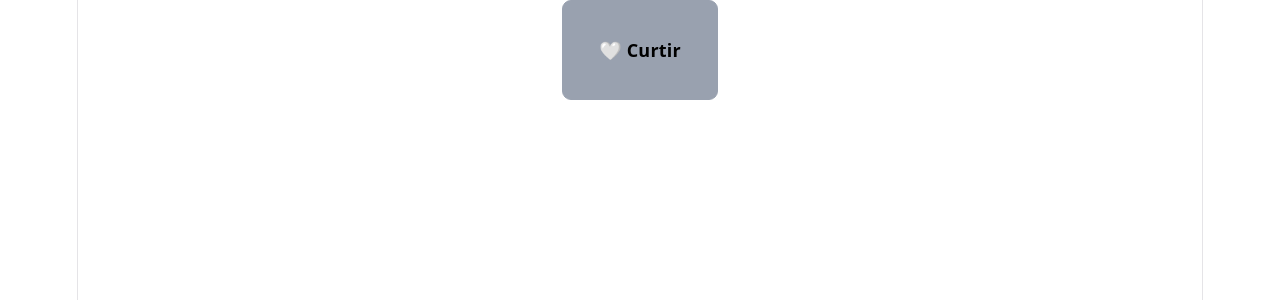
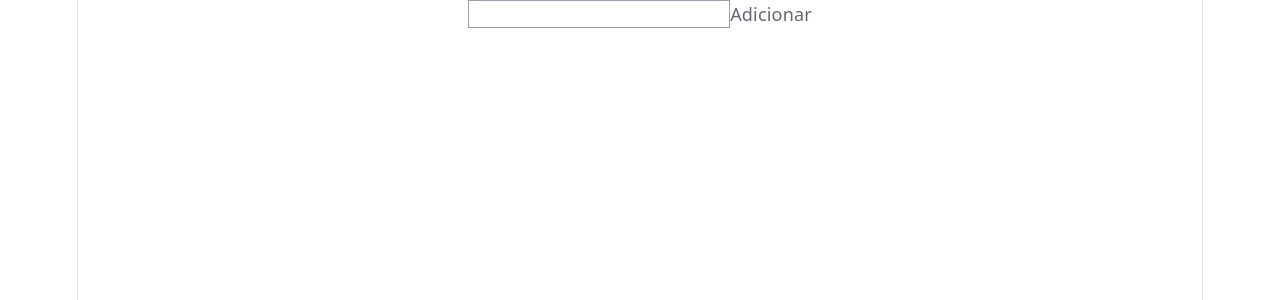
Before and after one commit to giovannacostaxavier/react-labs, a React (Vite) app: page / in a window 1280 px wide. Shown: the top 300 px of the page. Built offline with nearby package versions, Linux system fonts and the light colour scheme.

Commit message:
feat: novo exercicio com zustand

```diff
--- a/src/App.jsx
+++ b/src/App.jsx
@@ -1,11 +1,11 @@
-import BotaoLike from "./exercicios/LikesComZustand/BotaoLike"
+import ListaFavoritos from "./exercicios/ListaDeFavoritosZustand/ListaFavoritos"
 
 const App =()=>{
 
   return(
     <div>
 
-      <BotaoLike/>
+      <ListaFavoritos/>
 
     </div>
   )
--- /dev/null
+++ b/src/exercicios/ListaDeFavoritosZustand/ListaFavoritos.jsx
@@ -0,0 +1,32 @@
+import { useState } from "react";
+import useFavoritoStore from "./useFavoritoStore";
+
+const ListaFavoritos = ()=>{
+    const favoritos = useFavoritoStore((state)=> state.favoritos)
+    const adicionarFavorito = useFavoritoStore((state)=> state.adicionarFavorito)
+    const [nome,setnome] = useState("")
+
+    return(
+        <div>
+            <input
+            className="border border-gray-400"
+            value={nome}
+            onChange={(evt)=>setnome(evt.target.value)} />
+            <button onClick={()=> adicionarFavorito(nome)}>
+                Adicionar
+            </button>
+            <ul>
+                {favoritos.map((el,ind)=>{
+                    return (
+                    <li key={ind}>
+                        {el}
+                    </li>
+                    )
+                })}
+            </ul>
+        </div>
+    )
+
+}
+
+export default ListaFavoritos
--- /dev/null
+++ b/src/exercicios/ListaDeFavoritosZustand/useFavoritoStore.js
@@ -0,0 +1,8 @@
+import { create } from "zustand";
+
+const useFavoritoStore = create ((set)=>({
+    favoritos: [],
+    adicionarFavorito: (item)=> set ((state)=>({favoritos: [...state.favoritos,item]}))
+}))
+
+export default useFavoritoStore
```
